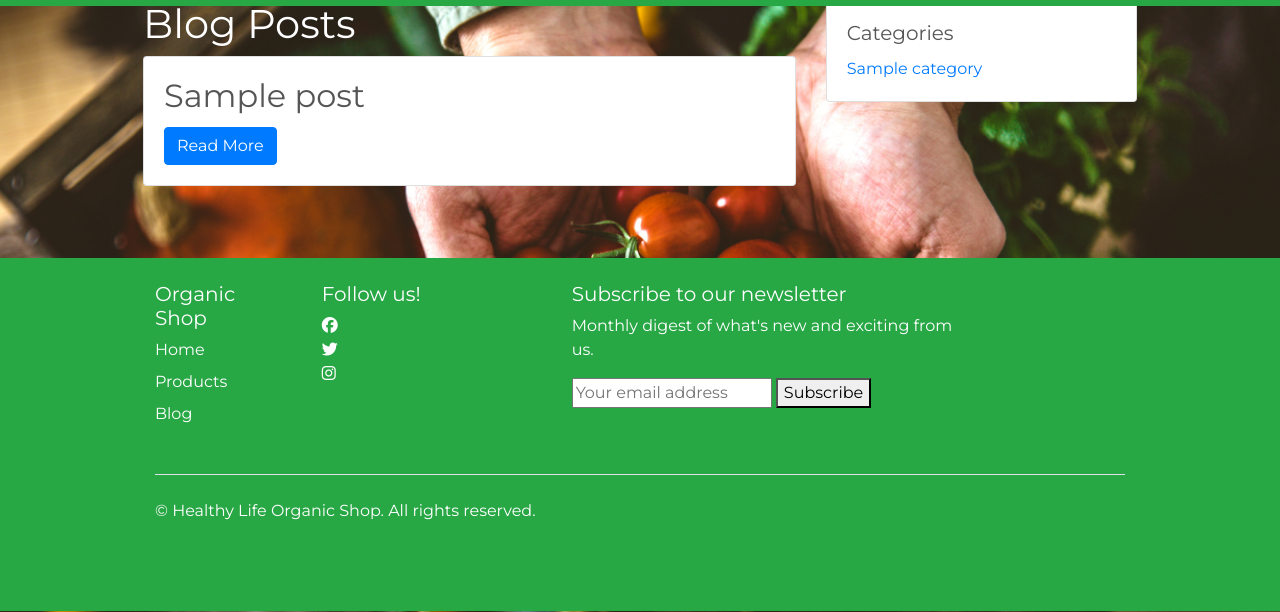
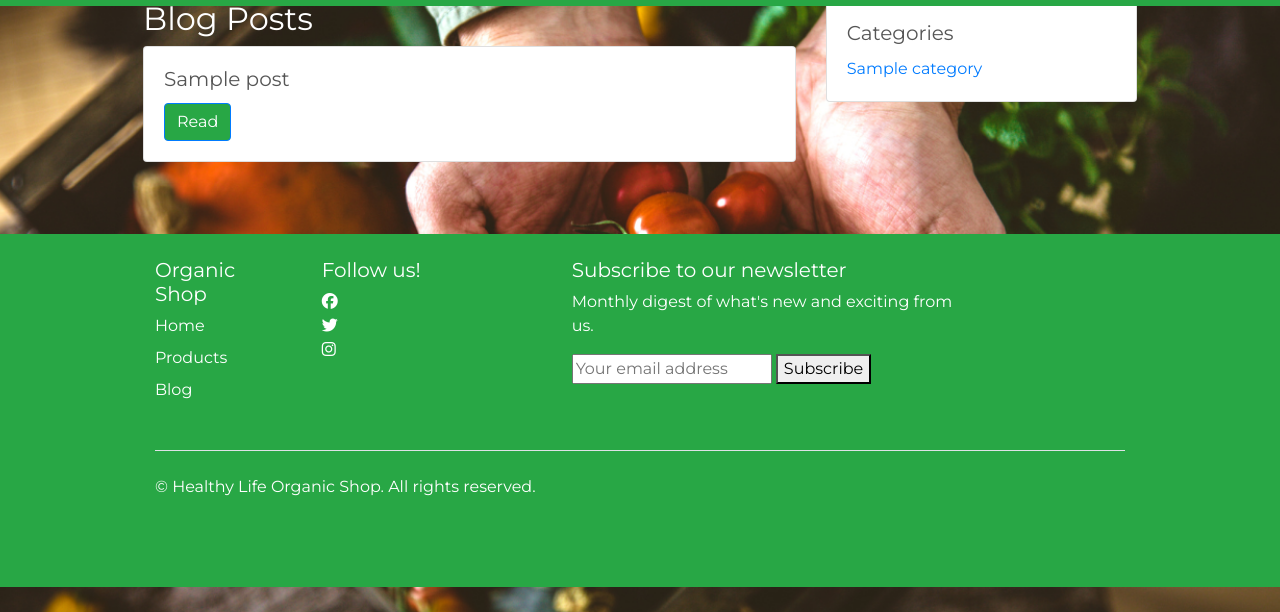
Before and after one commit to fmstacco/healthylife-organicshop, a Django app: page /blog/ in a window 1280 px wide. Shown: the part 188-800 px from the top of the page. Run offline with Django 3.2, Linux system fonts and the light colour scheme; tables that the repository leaves empty hold one stand-in row (values such as "Sample post"); some libraries are stand-ins or nearby versions.

Commit message:
Add styling to blog_list, category_posts and post_detail

```diff
--- a/blog/templates/blog/blog_list.html
+++ b/blog/templates/blog/blog_list.html
@@ -14,12 +14,12 @@
     <div class="container py-4">
         <div class="row">
             <div class="col-md-8">
-                <h1 class="text-white">Blog Posts</h1>
+                <h2 class="text-white">Blog Posts</h2>
                 {% for post in posts %}
                 <article class="card mb-4">
                     <div class="card-body">
-                        <h2 class="card-title">{{ post.title }}</h2>
-                        <a href="{% url 'post_detail' post_id=post.id %}" class="btn btn-primary">Read More</a>
+                        <h5 class="card-title">{{ post.title }}</h5>
+                        <a href="{% url 'post_detail' post_id=post.id %}" class="btn btn-primary bg-success">Read</a>
                     </div>
                 </article>
                 {% endfor %}
@@ -39,4 +39,4 @@
             </div>
         </div>
     </div>
-    {% endblock %}
+{% endblock %}
--- a/blog/templates/blog/post_detail.html
+++ b/blog/templates/blog/post_detail.html
@@ -11,7 +11,7 @@
 {% endblock %}
 
 {% block content %}
-  <div class="container bg-light">
+  <div class="container mt-4 bg-light ">
     <h1>{{ post.title }}</h1>
     <p>Author: {{ post.author }}</p>
     <p>Created on: {{ post.created_on }}</p>
--- a/profiles/templates/profiles/profile.html
+++ b/profiles/templates/profiles/profile.html
@@ -71,6 +71,7 @@
                 </div>
             </div>
         </div>
+    </div>
 {% endblock %}
 
 {% block postloadjs %}
```
Also changed, not shown: blog/templates/blog/category_posts.html (+7 -4 lines).
